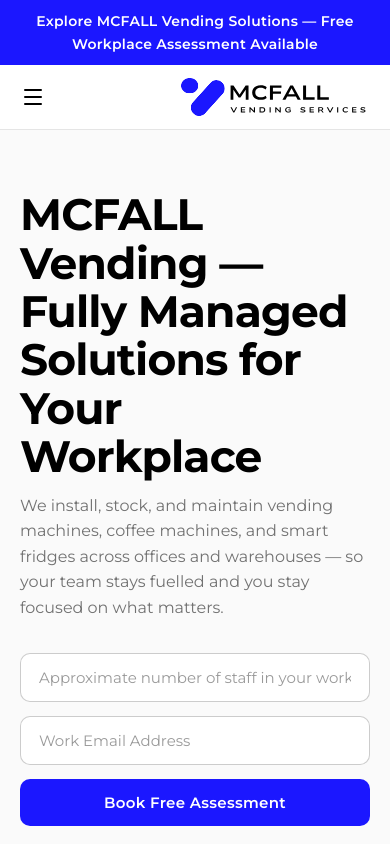
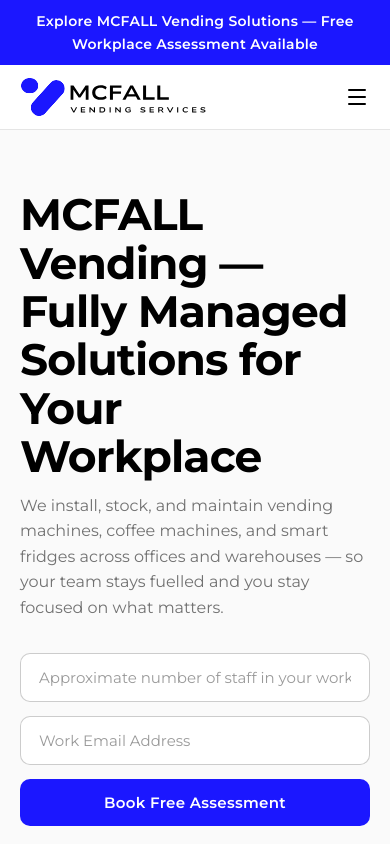
Before and after one commit to workmshaheen/mcfall-vending, a Next.js app: page / in a window 390 px wide. Shown: the top 844 px of the page. Built offline with nearby package versions, Linux system fonts and the light colour scheme.

Commit message:
Fix mobile header: logo left, hamburger right

```diff
--- a/styles/globals.css
+++ b/styles/globals.css
@@ -1638,6 +1638,11 @@
 
   .hamburger-btn {
     display: flex;
+    order: 2;
+  }
+
+  .header-logo {
+    order: 1;
   }
 
   .hero-form-grid {
```
